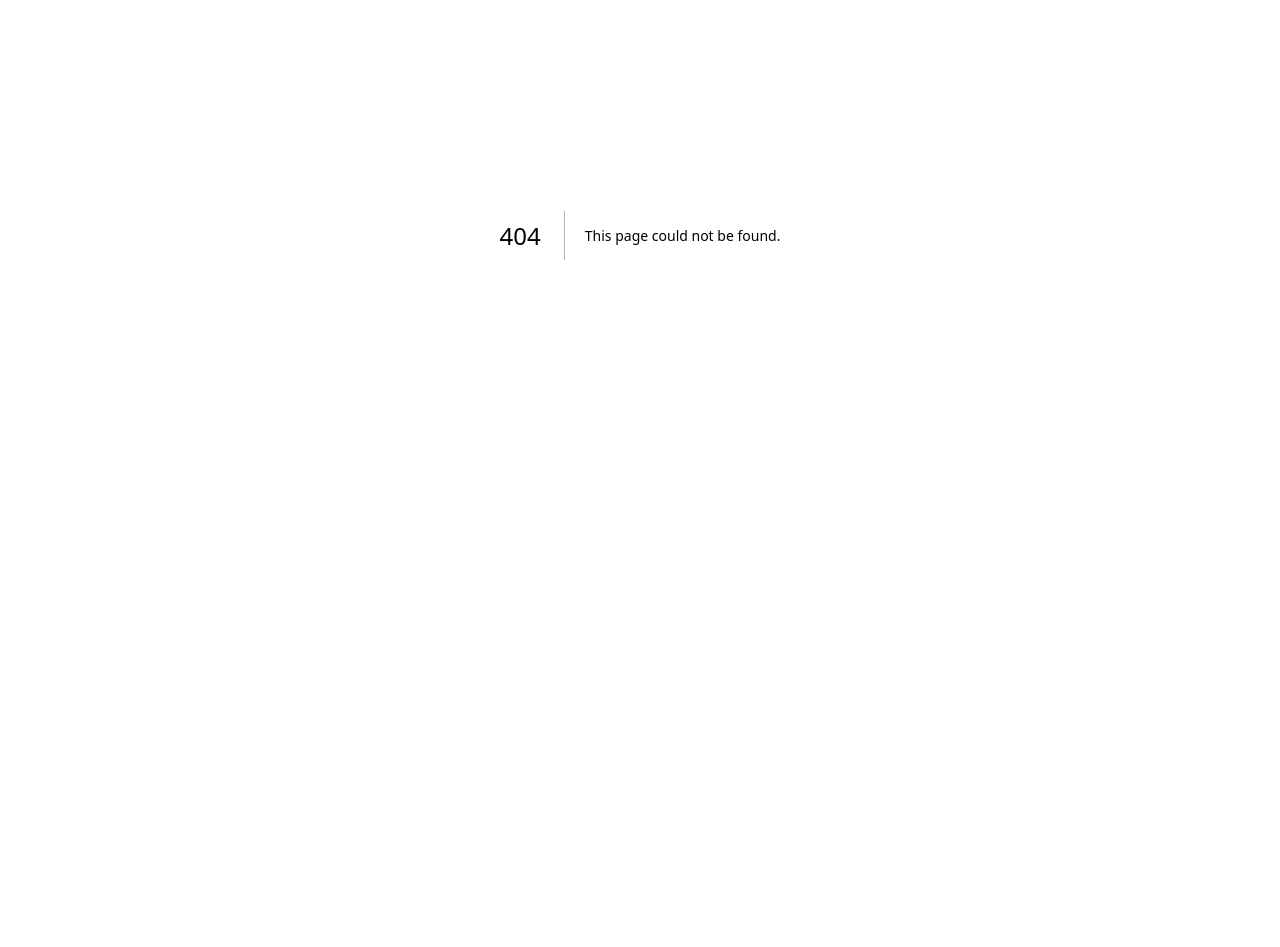
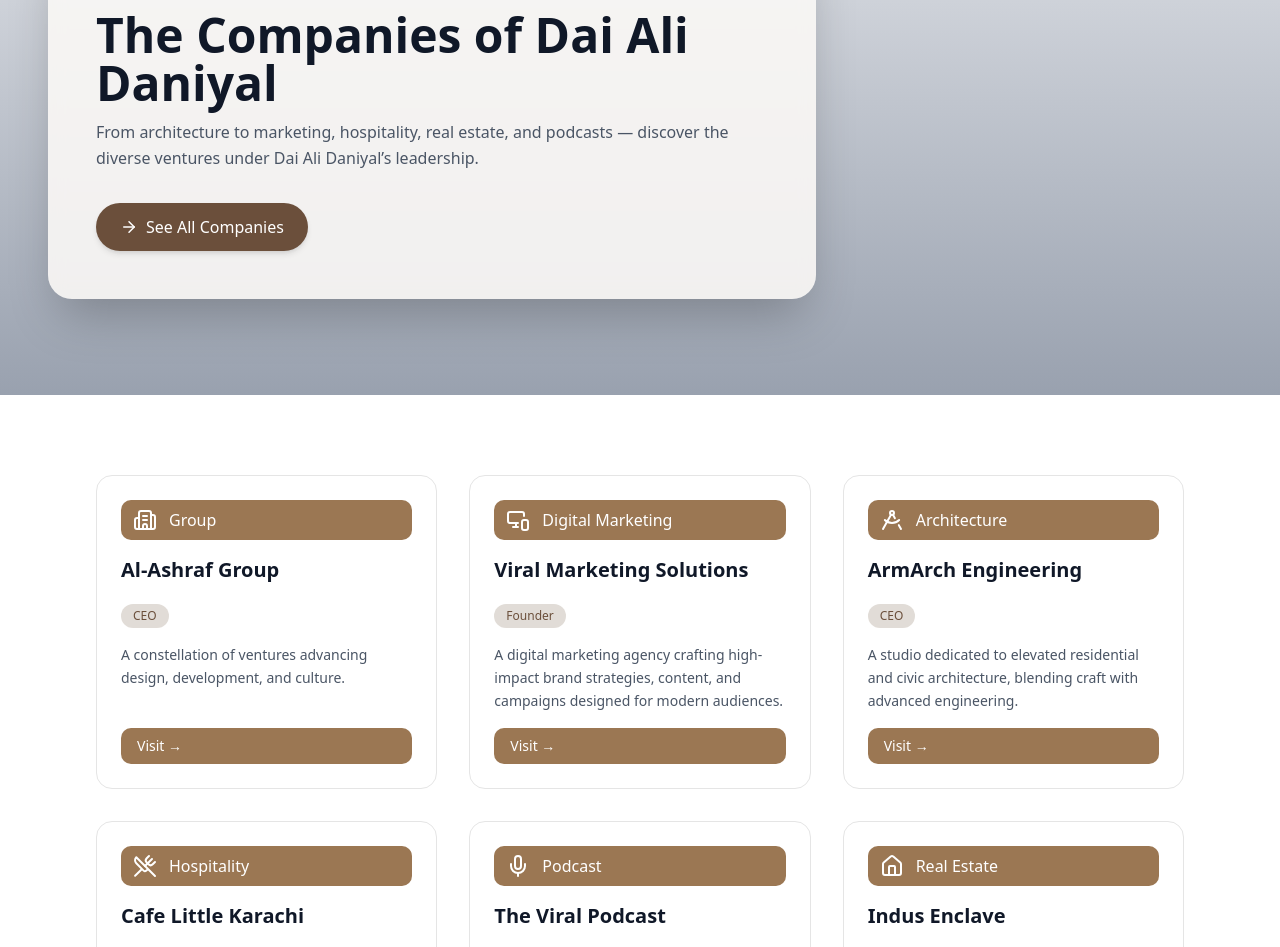
Before and after one commit to burair-ahmed/dai-ali-website, a Next.js app: page /companies in a window 1280 px wide. Before the commit this address had no page. Shown: the part 165-1112 px from the top of the page. Before the commit the page ends 800 px from the top, so only its background shows below. Built offline with nearby package versions, Linux system fonts and the light colour scheme.

Commit message:
Created Companies page

```diff
--- /dev/null
+++ b/src/app/companies/page.tsx
@@ -0,0 +1,175 @@
+"use client";
+import Footer from "@/components/Footer";
+import Navbar from "@/components/Navbar";
+import { motion } from "framer-motion";
+import {
+  ArrowRight,
+  Building2,
+  DraftingCompass,
+  UtensilsCrossed,
+  MonitorSmartphone,
+  Mic,
+  Home,
+} from "lucide-react";
+
+export default function OurCompanies() {
+  const companies = [
+    {
+      name: "Al-Ashraf Group",
+      description:
+        "A constellation of ventures advancing design, development, and culture.",
+      category: "Group",
+      icon: <Building2 size={24} />,
+      link: "https://alashrafgoc.com",
+      color: "#9b7753",
+      tags: ["CEO"],
+    },
+    {
+      name: "Viral Marketing Solutions",
+      description:
+        "A digital marketing agency crafting high-impact brand strategies, content, and campaigns designed for modern audiences.",
+      category: "Digital Marketing",
+      icon: <MonitorSmartphone size={24} />,
+      link: "https://viralmarketingsolution.com",
+      color: "#9b7753",
+      tags: ["Founder"],
+    },
+    {
+      name: "ArmArch Engineering",
+      description:
+        "A studio dedicated to elevated residential and civic architecture, blending craft with advanced engineering.",
+      category: "Architecture",
+      icon: <DraftingCompass size={24} />,
+      link: "https://armarchengineering.com",
+      color: "#9b7753",
+      tags: ["CEO"],
+    },
+    {
+      name: "Cafe Little Karachi",
+      description:
+        "A vibrant Karachi café offering signature flavors, warm ambience, and a modern take on classic comfort food.",
+      category: "Hospitality",
+      icon: <UtensilsCrossed size={24} />,
+      link: "https://littlekarachirestaurant.com",
+      color: "#9b7753",
+      tags: ["Founder"],
+    },
+    {
+      name: "The Viral Podcast",
+      description:
+        "Hosted by Dai Ali Daniyal, exploring insights, stories, and entrepreneurship.",
+      category: "Podcast",
+      icon: <Mic size={24} />,
+      link: "#",
+      color: "#9b7753",
+      tags: ["Founder"],
+    },
+    {
+      name: "Indus Enclave",
+      description:
+        "A premium housing project delivering modern, sustainable living.",
+      category: "Real Estate",
+      icon: <Home size={24} />,
+      link: "#",
+      color: "#9b7753",
+      tags: ["CEO"],
+    },
+  ];
+
+  return (
+    <>
+      <Navbar />
+      <div className="w-full font-inter">
+        {/* Hero Section */}
+        <section className="min-h-[70vh] flex items-center bg-gradient-to-b from-gray-200 to-gray-400">
+          <div className="w-full max-w-7xl mx-auto px-6 lg:px-12">
+            <motion.div
+              initial={{ opacity: 0, y: 20 }}
+              animate={{ opacity: 1, y: 0 }}
+              transition={{ duration: 1 }}
+              className="bg-[#faf8f6]/90 backdrop-blur-sm rounded-3xl shadow-2xl max-w-3xl p-10 md:p-12"
+            >
+              <p className="text-sm text-gray-500 mb-3 tracking-wide">
+                Explore Our Ventures
+              </p>
+              <h2 className="text-4xl md:text-5xl font-bold text-gray-900 mb-3">
+                The Companies of Dai Ali Daniyal
+              </h2>
+              <p className="text-gray-600 mb-8 leading-relaxed">
+                From architecture to marketing, hospitality, real estate, and
+                podcasts — discover the diverse ventures under Dai Ali Daniyal’s
+                leadership.
+              </p>
+
+              <motion.a
+                href="#companies-grid"
+                whileHover={{ scale: 1.05 }}
+                whileTap={{ scale: 0.97 }}
+                className="inline-flex items-center gap-2 px-6 py-3 bg-[#6b4f3b] text-white rounded-full font-medium shadow-md hover:bg-[#5a4738] transition"
+              >
+                <ArrowRight size={18} />
+                See All Companies
+              </motion.a>
+            </motion.div>
+          </div>
+        </section>
+
+        {/* Companies Grid */}
+        <section
+          id="companies-grid"
+          className="w-full py-20 px-6 md:px-14 lg:px-24"
+        >
+          <div className="max-w-7xl mx-auto grid grid-cols-1 md:grid-cols-2 lg:grid-cols-3 gap-8">
+            {companies.map((company, index) => (
+              <motion.div
+                key={index}
+                initial={{ opacity: 0, y: 20 }}
+                animate={{ opacity: 1, y: 0 }}
+                transition={{ duration: 0.6, delay: index * 0.1 }}
+                className="border rounded-2xl p-6 flex flex-col gap-4 hover:shadow-lg transition-shadow bg-white"
+              >
+                <div
+                  className={`inline-flex items-center gap-3 text-white px-3 py-2 rounded-lg`}
+                  style={{ backgroundColor: company.color }}
+                >
+                  {company.icon}
+                  <span className="font-medium">{company.category}</span>
+                </div>
+
+                <h3 className="text-xl font-semibold text-gray-900">
+                  {company.name}
+                </h3>
+
+                {/* Tags */}
+                <div className="flex flex-wrap gap-2 mt-1">
+                  {company.tags.map((tag, i) => (
+                    <span
+                      key={i}
+                      className="bg-[#6b4f3b]/20 text-[#6b4f3b] px-3 py-1 rounded-full text-xs font-medium"
+                    >
+                      {tag}
+                    </span>
+                  ))}
+                </div>
+
+                <p className="text-gray-600 text-sm leading-relaxed">
+                  {company.description}
+                </p>
+
+                <a
+                  href={company.link}
+                  target="_blank"
+                  className={`mt-auto inline-flex items-center gap-2 px-4 py-2 rounded-lg text-white text-sm font-medium`}
+                  style={{ backgroundColor: company.color }}
+                >
+                  Visit →
+                </a>
+              </motion.div>
+            ))}
+          </div>
+        </section>
+      </div>
+      <Footer />
+    </>
+  );
+}
```
